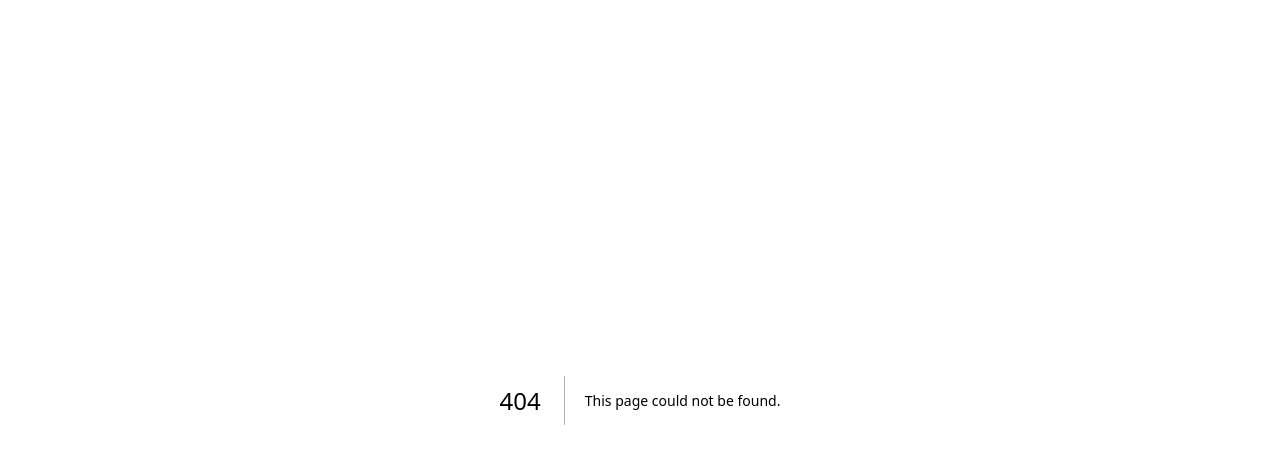
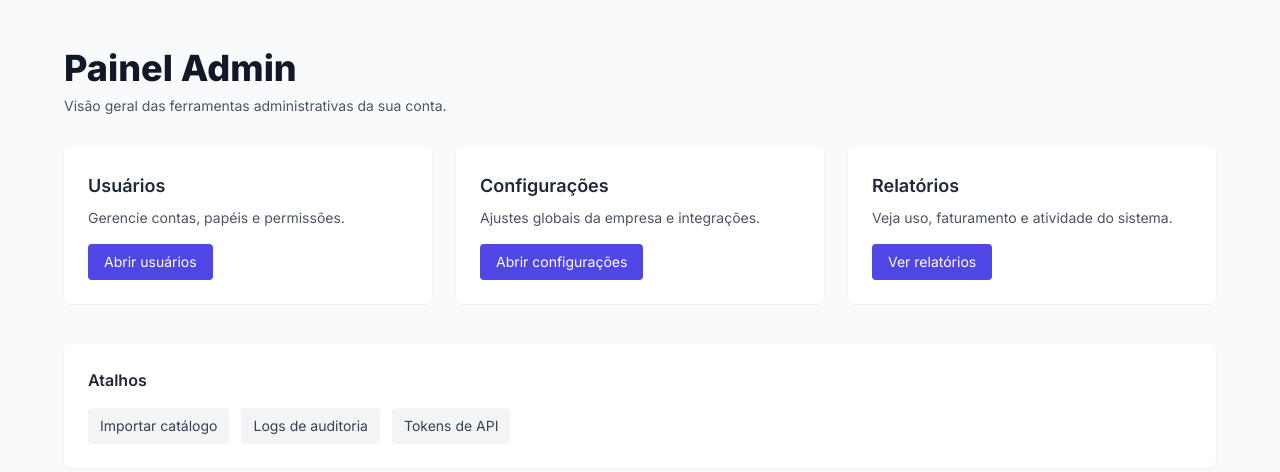
Before and after one commit to phelipigds-96/elleveeia, a Next.js app: page /paineladmin in a window 1280 px wide. Before the commit this address had no page. Shown: the top 472 px of the page. Built offline with nearby package versions, Linux system fonts and the light colour scheme.

Commit message:
Nexus Editor: atualizações de main

```diff
--- /dev/null
+++ b/app/paineladmin/page.tsx
@@ -0,0 +1,59 @@
+import React from 'react'
+
+export const metadata = {
+  title: 'Painel Admin',
+}
+
+export default function PainelAdminPage() {
+  return (
+    <main className="min-h-screen bg-gray-50 p-6 lg:p-12">
+      <div className="max-w-6xl mx-auto">
+        <header className="mb-8">
+          <h1 className="text-3xl lg:text-4xl font-extrabold text-gray-900">Painel Admin</h1>
+          <p className="mt-2 text-sm text-gray-600">Visão geral das ferramentas administrativas da sua conta.</p>
+        </header>
+
+        <section className="grid grid-cols-1 sm:grid-cols-2 lg:grid-cols-3 gap-6">
+          <div className="bg-white rounded-lg shadow-sm p-6">
+            <h2 className="text-lg font-semibold text-gray-800">Usuários</h2>
+            <p className="mt-2 text-sm text-gray-600">Gerencie contas, papéis e permissões.</p>
+            <div className="mt-4">
+              <a className="inline-block px-4 py-2 bg-indigo-600 text-white rounded hover:bg-indigo-700 text-sm" href="#">
+                Abrir usuários
+              </a>
+            </div>
+          </div>
+
+          <div className="bg-white rounded-lg shadow-sm p-6">
+            <h2 className="text-lg font-semibold text-gray-800">Configurações</h2>
+            <p className="mt-2 text-sm text-gray-600">Ajustes globais da empresa e integrações.</p>
+            <div className="mt-4">
+              <a className="inline-block px-4 py-2 bg-indigo-600 text-white rounded hover:bg-indigo-700 text-sm" href="#">
+                Abrir configurações
+              </a>
+            </div>
+          </div>
+
+          <div className="bg-white rounded-lg shadow-sm p-6">
+            <h2 className="text-lg font-semibold text-gray-800">Relatórios</h2>
+            <p className="mt-2 text-sm text-gray-600">Veja uso, faturamento e atividade do sistema.</p>
+            <div className="mt-4">
+              <a className="inline-block px-4 py-2 bg-indigo-600 text-white rounded hover:bg-indigo-700 text-sm" href="#">
+                Ver relatórios
+              </a>
+            </div>
+          </div>
+        </section>
+
+        <section className="mt-10 bg-white rounded-lg shadow-sm p-6">
+          <h3 className="text-base font-semibold text-gray-800">Atalhos</h3>
+          <div className="mt-4 flex flex-wrap gap-3">
+            <a className="px-3 py-2 bg-gray-100 rounded text-sm text-gray-700" href="#">Importar catálogo</a>
+            <a className="px-3 py-2 bg-gray-100 rounded text-sm text-gray-700" href="#">Logs de auditoria</a>
+            <a className="px-3 py-2 bg-gray-100 rounded text-sm text-gray-700" href="#">Tokens de API</a>
+          </div>
+        </section>
+      </div>
+    </main>
+  )
+}
```
